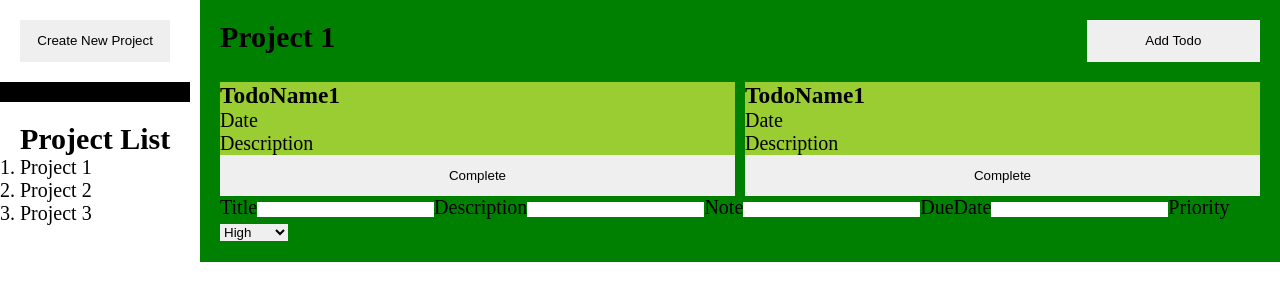
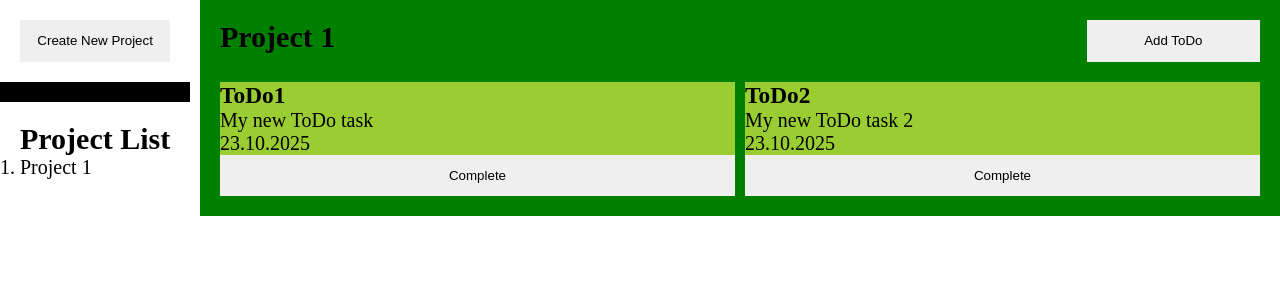
Before and after one commit to SoraK93/project-todo-list, a website built with webpack: page src/template.html in a window 1280 px wide. Built offline with nearby package versions, Linux system fonts and the light colour scheme.

Commit message:
Update: Homepage and form create page structure

```diff
--- a/src/js/createPageElements.js
+++ /dev/null
@@ -1,44 +0,0 @@
-export const createProjectForm = document.createElement("form");
-
-createFormField(name="title");
-createFormField("description");
-createFormField("note");
-createFormField("dueDate");
-createFormField("priority", ["High", "Medium", "Low"], "select");
-
-function createFormField(name, type, field = "input") {
-  createProjectForm.appendChild(createInputField(name, type, field));
-}
-
-function createInputField(name, type = "text", field = "input") {
-  let userInputElement;
-  const element = document.createElement("label");
-  element.setAttribute("for", name);
-  element.textContent = name.charAt(0).toUpperCase() + name.slice(1);
-
-  if (field === "input") {
-    userInputElement = document.createElement(field);
-    userInputElement.setAttribute("type", type);
-    userInputElement.setAttribute("name", name);
-    userInputElement.setAttribute("id", name);
-  } else if (field === "select") {
-    userInputElement = createSelectField(name, type, field);
-  }
-  element.appendChild(userInputElement);
-
-  return element;
-}
-
-function createSelectField(name, type, field = "select") {
-  const select = document.createElement(field);
-  select.setAttribute("id", name);
-
-  for (let value of type) {
-    let option = document.createElement("option");
-    option.innerText = value;
-    option.setAttribute("value", value);
-    select.appendChild(option);
-  }
-
-  return select;
-}
--- /dev/null
+++ b/src/js/createProjectPage.js
@@ -0,0 +1,25 @@
+import { sectionProject } from "./utilities/cachingDOM";
+import { headingContainer, formContainer } from "./utilities/createFormElement";
+import { projectHeadContainer, todoListContainer } from "./utilities/createToDoListElement";
+
+export const changePage = function (e) {
+  if (e.target.innerText === "Create New Project") {
+    formPage(e.target, sectionProject)
+  } else {
+    toDoPage(e.target, sectionProject)
+  }
+};
+
+const formPage = function (button, parentElement) {
+  button.innerText = "Go To Home"
+  parentElement.innerHTML = ""
+  parentElement.appendChild(headingContainer)
+  parentElement.appendChild(formContainer)
+};
+
+export const toDoPage = function (button, parentElement) {
+  button.innerText = "Create New Project";
+  parentElement.innerHTML = ""
+  parentElement.appendChild(projectHeadContainer)
+  parentElement.appendChild(todoListContainer)
+};
--- a/src/js/index.js
+++ b/src/js/index.js
@@ -1,15 +1,15 @@
 import "../css/style.css";
 import "../template.html";
+import { changePage, toDoPage } from "./createProjectPage";
+import { sectionProject, createProjectButton } from "./utilities/cachingDOM";
 import { project } from "./project";
-import { createProjectForm } from "./createPageElements";
 
+// starting page
+toDoPage(createProjectButton, sectionProject)
+
+createProjectButton.addEventListener("click", changePage)
+
+// example testing new project creation
+// require some way to get the todo object in here
 const newProject = project();
 newProject.createNewProject({ title: "Lets Todo" });
-
-const newProject2 = project();
-newProject2.createNewProject({ title: "Lets Todo 2" });
-
-document.querySelector(".project").appendChild(createProjectForm)
-
-console.log(newProject.reviewProject()[0].title);
-console.log(newProject2.reviewProject()[0].title);
--- /dev/null
+++ b/src/js/utilities/cachingDOM.js
@@ -0,0 +1,7 @@
+const DOMCache = (function () {
+  const sectionProject = document.querySelector(".project");
+  const createProjectButton = document.querySelector(".createProject button");
+  return { sectionProject, createProjectButton };
+})();
+
+export const { sectionProject, createProjectButton } = DOMCache;
--- /dev/null
+++ b/src/js/utilities/createFormElement.js
@@ -0,0 +1,21 @@
+import { formFieldCreation } from "./elementCreationModule";
+
+export const headingContainer = document.createElement("div")
+headingContainer.className = "projectHead"
+
+const pageHeading = document.createElement("h1")
+pageHeading.innerText = "Create New Project"
+headingContainer.appendChild(pageHeading)
+
+export const formContainer = document.createElement("div")
+formContainer.className = "formField"
+
+const form = document.createElement("form");
+formContainer.appendChild(form);
+
+let createInput = formFieldCreation(form)
+createInput("title");
+createInput("description");
+createInput("note");
+createInput("dueDate");
+createInput("priority", ["High", "Medium", "Low"], "select");
--- /dev/null
+++ b/src/js/utilities/createToDoListElement.js
@@ -0,0 +1,29 @@
+import { toDoCreation } from "./elementCreationModule";
+
+const { createToDo, createElementContainer } = toDoCreation;
+
+export const projectHeadContainer = document.createElement("div");
+projectHeadContainer.className = "projectHead";
+
+createElementContainer(projectHeadContainer, "h1", "Project 1")
+
+const buttonAddToDo = createElementContainer(projectHeadContainer, "button", "Add ToDo")
+buttonAddToDo.setAttribute("type", "button");
+
+export const todoListContainer = document.createElement("div");
+todoListContainer.className = "todoList";
+
+// todoObject = {name, date, description, priority}
+createToDo(todoListContainer, {
+  name: "ToDo1",
+  description: "My new ToDo task",
+  date: "23.10.2025",
+  priority: "High"
+})
+
+createToDo(todoListContainer, {
+  name: "ToDo2",
+  description: "My new ToDo task 2",
+  date: "23.10.2025",
+  priority: "Low"
+})
--- /dev/null
+++ b/src/js/utilities/elementCreationModule.js
@@ -0,0 +1,69 @@
+export const formFieldCreation = function (formElement) {
+  /**
+   *  @param {string} name - sets label(for) and form(name, id) attributes
+   *  @param {string} [type="text"] - sets the type of input (default="text")
+   *  @param {string} [field="input"] - sets the type of form field (default="input")
+   */
+  function createFormField(name, type, field = "input") {
+    formElement.appendChild(createInputField(name, type, field));
+  }
+
+  function createInputField(name, type = "text", field = "input") {
+    let userInputElement;
+    const element = document.createElement("label");
+    element.setAttribute("for", name);
+    element.textContent = name.charAt(0).toUpperCase() + name.slice(1);
+
+    if (field === "input") {
+      userInputElement = document.createElement(field);
+      userInputElement.setAttribute("type", type);
+      userInputElement.setAttribute("name", name);
+      userInputElement.setAttribute("id", name);
+    } else if (field === "select") {
+      userInputElement = createSelectField(name, type, field);
+    }
+    element.appendChild(userInputElement);
+
+    return element;
+  }
+
+  function createSelectField(name, type, field = "select") {
+    const select = document.createElement(field);
+    select.setAttribute("id", name);
+
+    for (let value of type) {
+      let option = document.createElement("option");
+      option.innerText = value;
+      option.setAttribute("value", value);
+      select.appendChild(option);
+    }
+
+    return select;
+  }
+
+  return createFormField;
+};
+
+export const toDoCreation = (function () {
+  const createToDo = function (parent, toDoObject) {
+    const toDoContainer = createElementContainer(parent, "div");
+    toDoContainer.classList.add("todo", toDoObject.priority);
+
+    const detailContainer = createElementContainer(toDoContainer, "div");
+    createElementContainer(detailContainer, "h3", toDoObject.name);
+    createElementContainer(detailContainer, "p", toDoObject.description);
+    createElementContainer(detailContainer, "p", toDoObject.date);
+
+    const completeBtn = createElementContainer(toDoContainer, "button", "Complete")
+    completeBtn.setAttribute("type", "button")
+  };
+
+  const createElementContainer = function (parent, newElement, value) {
+    const element = document.createElement(newElement);
+    value ? (element.innerText = value) : null;
+    parent.appendChild(element);
+    return element;
+  };
+
+  return { createToDo, createElementContainer };
+})();
--- a/src/template.html
+++ b/src/template.html
@@ -17,37 +17,11 @@
           <h2>Project List</h2>
           <ol>
             <li>Project 1</li>
-            <li>Project 2</li>
-            <li>Project 3</li>
           </ol>
         </div>
       </section>
       <!-- main content -->
-      <section class="project">
-        <div class="projectHead">
-          <h1>Project 1</h1>
-          <button type="button">Add Todo</button>
-        </div>
-        <div class="todoList">
-          <div class="todo">
-            <div>
-              <h3>TodoName1</h3>
-              <p>Date</p>
-              <p>Description</p>
-            </div>
-            <button type="button">Complete</button>
-          </div>
-          <div class="todo">
-            <div>
-              <h3>TodoName1</h3>
-              <p>Date</p>
-              <p>Description</p>
-            </div>
-            <button type="button">Complete</button>
-          </div>
-        </div>
-
-      </section>
+      <section class="project"></section>
     </main>
   </body>
 </html>
```
